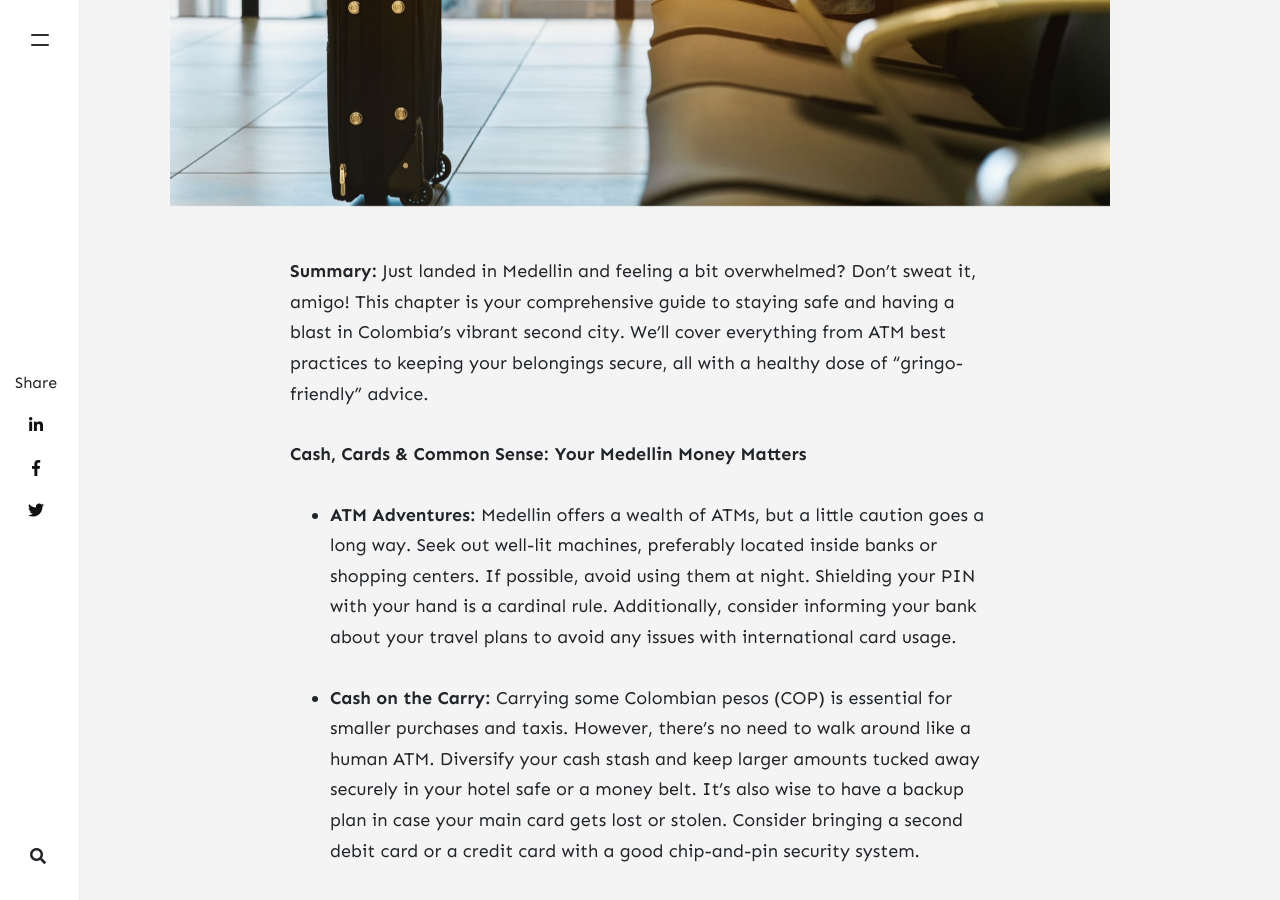
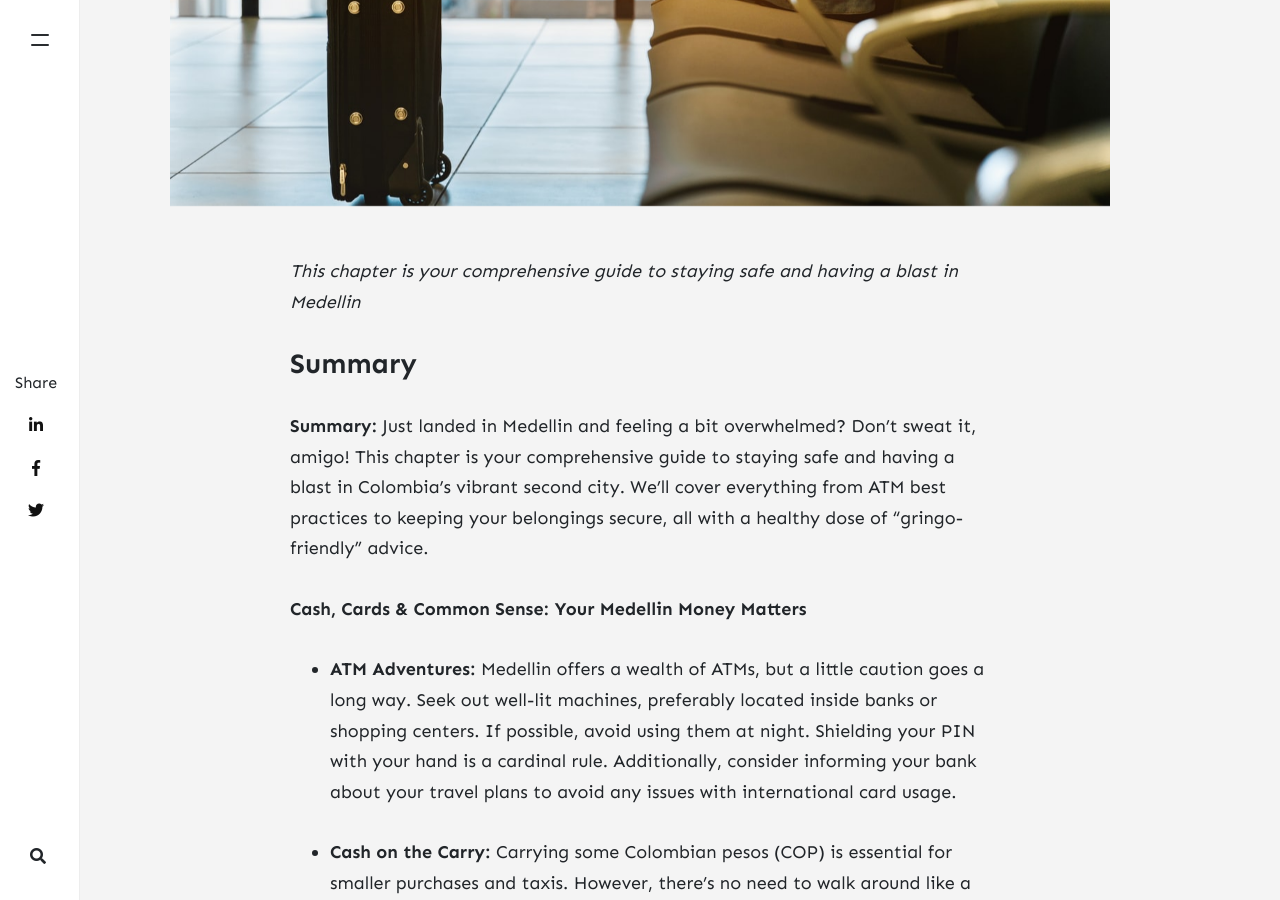
Before and after one commit to softwareshinobi/valorantsoftware.digital, a Jekyll site: the page built from _posts/colombiaconfidence/2024-05-18-ebook.md, in a window 1280 px wide and 900 px high, scrolled down 950 px. Built offline with Jekyll 4.4.1, drawn with Linux system fonts in a browser that asks for light colours; nearby versions of some CDN libraries; comment, search, counter and statistics services are not loaded.

Commit message:
automated terminal push

```diff
--- a/_posts/colombiaconfidence/2024-05-18-ebook.md
+++ b/_posts/colombiaconfidence/2024-05-18-ebook.md
@@ -9,6 +9,10 @@ author: softwareshinobi
 categories: [ Digital Marketing, Premium eBook ]
 
 image: assets/imagery/medellin/cover.jpg
+
+beforetoc: "This chapter is your comprehensive guide to staying safe and having a blast in Medellin"
+
+toc: true
 
 ---
 
```
